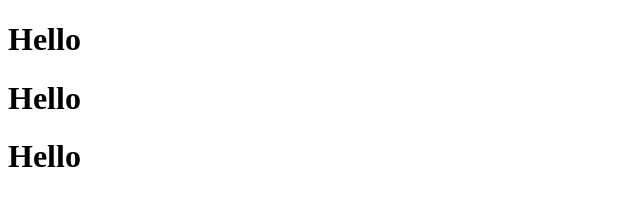
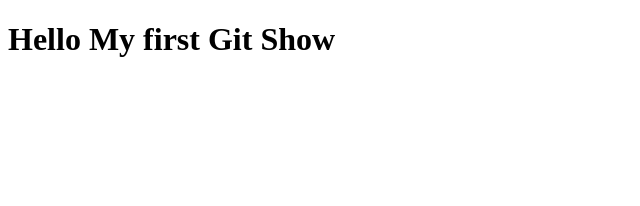
Before and after one commit to Makara1234/project-1, a plain HTML site: page index.html in a window 1280 px wide. Shown: the whole page, without its empty margins (0-640 px from the left). Drawn offline with Linux system fonts and the light colour scheme.

Commit message:
delete and update index file

```diff
--- a/index.html
+++ b/index.html
@@ -6,8 +6,7 @@
     <title>Document</title>
 </head>
 <body>
-    <h1>Hello</h1>
-    <h1>Hello</h1>
-    <h1>Hello</h1>
+
+    <h1>Hello My first Git Show</h1>
 </body>
 </html>
```
